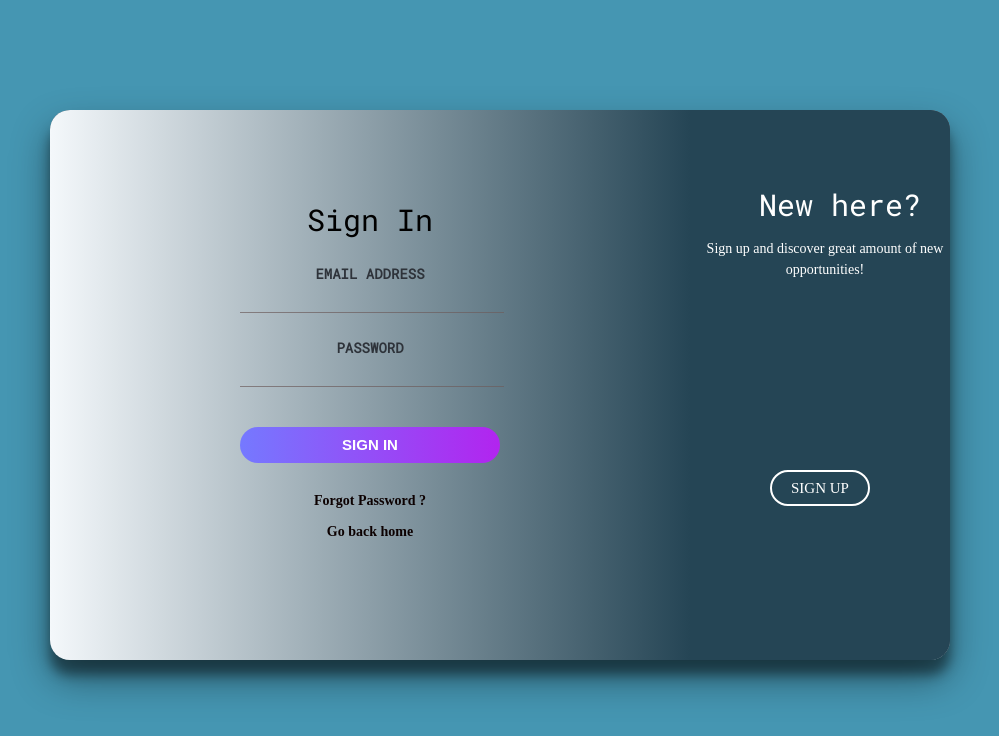
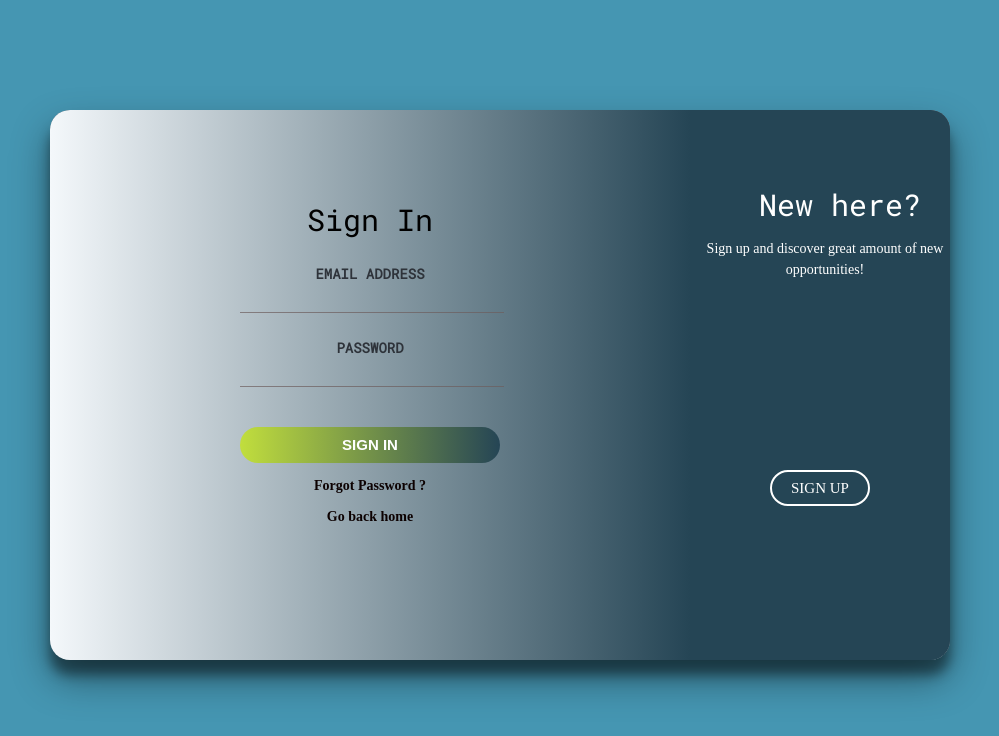
Before and after one commit to ruky00/eCARMARKET, a Vue app in the folder eCARMARKET/frontend/ecarmarket/: page /login in a window 1280 px wide. Shown: the top 736 px of the page, without its empty margins (140-1139 px from the left). Built offline with nearby package versions, Linux system fonts and the light colour scheme; a web font is replaced by a local one.

Commit message:
Fixed error on when coming from login

```diff
--- a/eCARMARKET/frontend/ecarmarket/src/assets/css/authCSS/login.css
+++ b/eCARMARKET/frontend/ecarmarket/src/assets/css/authCSS/login.css
@@ -35,20 +35,20 @@ input, button{
 	background-image: linear-gradient(to right, var(--half-baked-50), var(--half-baked-900));
 }
 
-h2{
+.cont h2{
 	width: 100%;
 	font:30px var(--titles);
 	text-align: center;
 }
 
-label{
+.cont label{
 	display: block;
 	width: 260px;
 	margin: 25px auto 0;
 	text-align: center;
 }
 
-label span{
+.cont label span{
 	font-size: 14px;
 	font-weight: 600;
 	color: #2e333a;
@@ -56,7 +56,7 @@ label span{
 	font-family: var(--titles);
 }
 
-input{
+.cont input{
 	display: block;
 	width: 100%;
 	margin-top: 5px;
@@ -67,7 +67,7 @@ input{
 	font-family: var(--text);
 }
 
-button{
+.cont button{
 	display: block;
 	margin: 0 auto;
 	width: 260px;
@@ -76,6 +76,7 @@ button{
 	color: #fff;
 	font-size: 15px;
 	cursor: pointer;
+	margin-top: 40px;
 }
 
 .submit{
@@ -84,11 +85,13 @@ button{
 	text-transform: uppercase;
 	font-weight: 600;
 	font-family: 'Nunito', sans-serif;
-	background: -webkit-linear-gradient(left, #7579ff, #b224ef);
+	background: -webkit-linear-gradient(right, var(--half-baked-900), var(--corn-field-400));
+  	transition: all 0.4s;
 }
 
 .submit:hover{
-	background: -webkit-linear-gradient(left, #b224ef, #7579ff);
+	background: -webkit-linear-gradient(left, var(--half-baked-900), var(--corn-field-400));
+	transition: all 0.4s;
 }
 
 .forgot-pass{
@@ -101,7 +104,7 @@ button{
 }
 
 .forgot-pass:hover{
-	color: red;
+	color: var(--corn-field-100);
 }
 
 .social-media{
--- a/eCARMARKET/frontend/ecarmarket/src/components/mainPageComponent/HomeComponent.vue
+++ b/eCARMARKET/frontend/ecarmarket/src/components/mainPageComponent/HomeComponent.vue
@@ -31,7 +31,7 @@ export default {
     name: 'HomeComponent',
     mounted() {
         window.addEventListener('resize', this.adaptSpacer);
-        window.addEventListener('load', this.positionSpacer);
+        this.positionSpacer();
 
         const script = document.createElement('script');
         script.src = 'https://cdn.jsdelivr.net/npm/kute.js@2.2.4/dist/kute.min.js';
```
